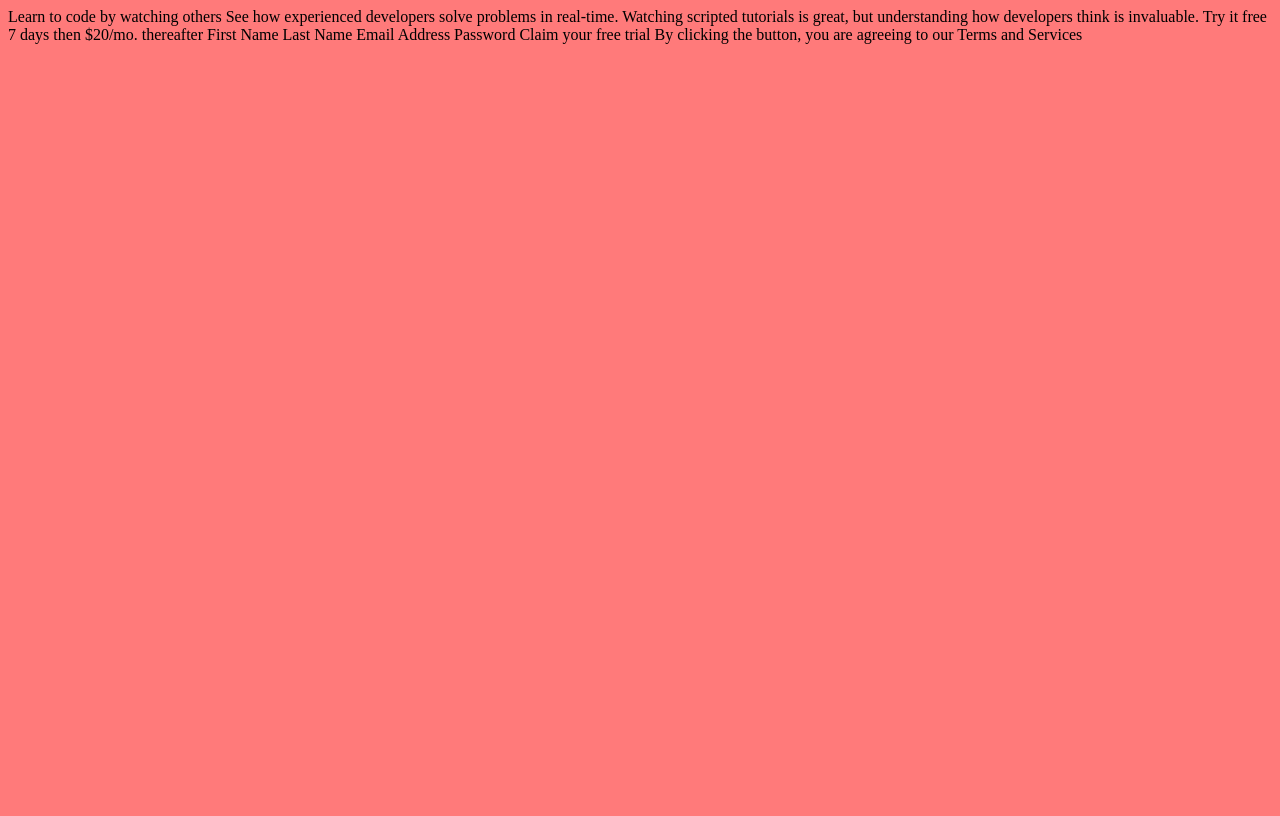
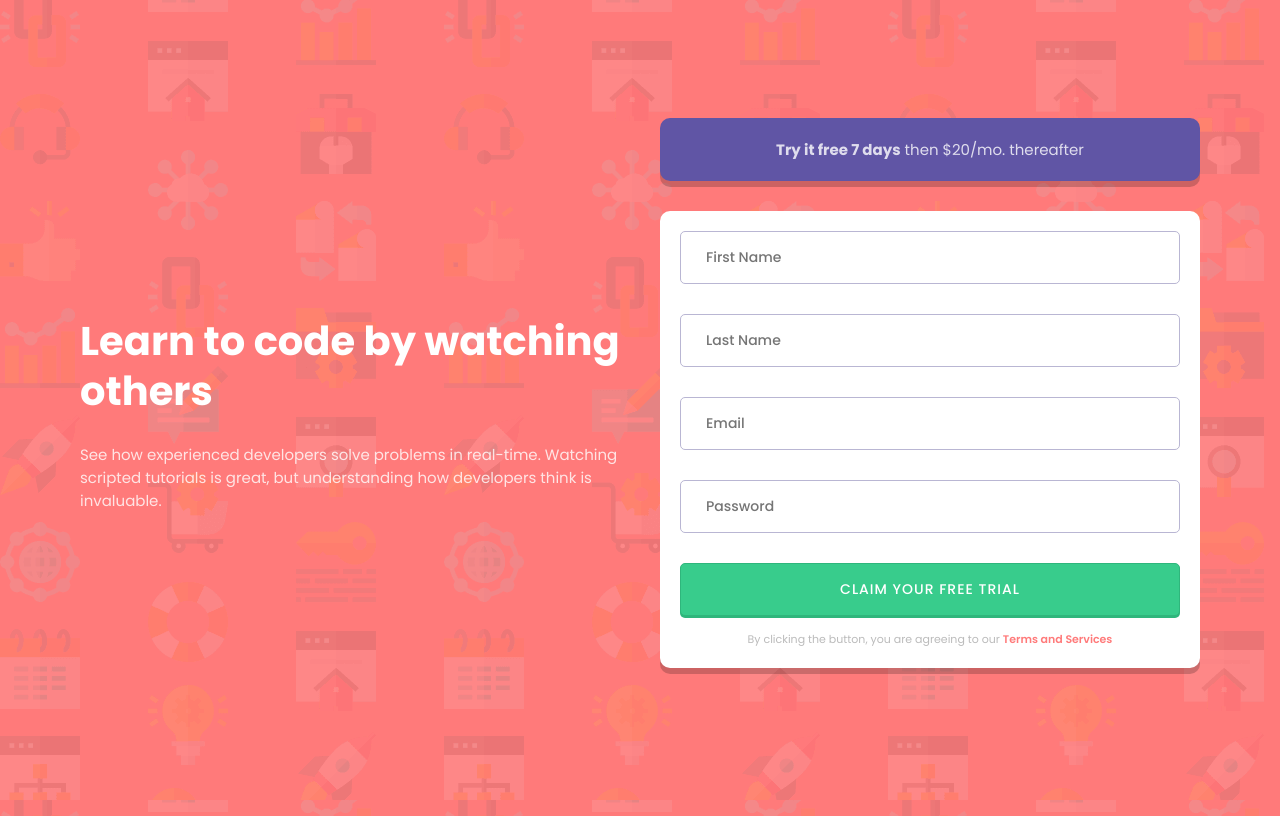
Before and after one commit to erferguson/sign-up-form, a plain HTML site: page index.html in a window 1280 px wide. Drawn offline with Linux system fonts and the light colour scheme.

Commit message:
html and css >> completed

```diff
--- a/index.html
+++ b/index.html
@@ -1,32 +1,60 @@
 <!DOCTYPE html>
 <html lang="en">
-<head>
-  <meta charset="UTF-8">
-  <meta name="viewport" content="width=device-width, initial-scale=1.0"> <!-- displays site properly based on user's device -->
+  <head>
+    <meta charset="UTF-8" />
+    <meta name="viewport" content="width=device-width, initial-scale=1.0" />
+    <!-- displays site properly based on user's device -->
 
-  <link rel="icon" type="image/png" sizes="32x32" href="./images/favicon-32x32.png">
+    <link
+      rel="icon"
+      type="image/png"
+      sizes="32x32"
+      href="./images/favicon-32x32.png"
+    />
 
-  <title>Frontend Mentor | Intro component with sign up form</title>
+    <title>Frontend Mentor | Intro component with sign up form</title>
 
-  <link rel="stylesheet" href="styles.css">
-</head>
-<body>
+    <link rel="stylesheet" href="styles.css" />
+  </head>
+  <body>
+    <div class="container">
+      <div>
+        <h1>Learn to code by watching others</h1>
+        <p>
+          See how experienced developers solve problems in real-time. Watching
+          scripted tutorials is great, but understanding how developers think is
+          invaluable.
+        </p>
+      </div>
+      <div>
+        <div class="box box-blue">
+          <p><strong>Try it free 7 days</strong> then $20/mo. thereafter</p>
+        </div>
+        <form class="box" id='form'>
+          <div class="form-control">
+            <input type="text" id="firstname" placeholder="First Name" /><small
+              >First Name cannot be empty</small>
+          </div>
+          <div class="form-control">
+            <input type="text" id="lastname" placeholder="Last Name" /><small
+              >Last Name cannot be empty</small>
+          </div>
+          <div class="form-control">
+            <input type="email" id="email" placeholder="Email" /><small
+              >Email cannot be empty</small>
+          </div>
+          <div class="form-control">
+            <input type="password" id="password" placeholder="Password" /><small
+              >Password cannot be empty</small>
+          </div>
 
-  Learn to code by watching others
-
-  See how experienced developers solve problems in real-time. Watching scripted tutorials is great,
-  but understanding how developers think is invaluable.
-
-  Try it free 7 days then $20/mo. thereafter
-
-  First Name
-  Last Name
-  Email Address
-  Password
-
-  Claim your free trial
-
-  By clicking the button, you are agreeing to our Terms and Services
-
-</body>
+          <button>Claim your free trial</button>
+          <small
+            >By clicking the button, you are agreeing to our
+            <a href>Terms and Services</a></small>
+        </form>
+      </div>
+    </div>
+    <script src="./script.js"></script>
+  </body>
 </html>
--- /dev/null
+++ b/script.js
@@ -0,0 +1,5 @@
+const form = document.getElementById('form')
+
+form.addEventListener('submit', e => {
+    e.preventDefault()
+})
--- a/styles.css
+++ b/styles.css
@@ -1,4 +1,125 @@
+@import url('https://fonts.googleapis.com/css?family=Poppins:400,500,600,700&display=swap');
+
+* {
+    box-sizing: border-box;
+}
+
 body {
     background-color: hsl(0, 100%, 74%);
+    background-image: url('./images/bg-intro-desktop.png');
+    font-family: 'Poppins', 'sans-serif';
+    color: #fff;
+}
 
+.container {
+    display: flex;
+    align-items: center;
+    justify-content: center;
+    flex-wrap: wrap;
+    max-width: 1200px;
+    min-height: 100vh;
+    margin: 0 auto;
+    padding: 20px;
 }
+
+.container > div {
+    flex: 1;
+    padding: 0 20px;
+}
+
+h1 {
+    font-size: 40px;
+    line-height: 50px;
+}
+
+p {
+    opacity: 0.8;
+    font-size: 15px;
+}
+
+.box {
+    background-color: #fff;
+    padding: 20px;
+    border-radius: 10px;
+    box-shadow: 0 6px rgba(0, 0, 0, 0.2);
+    margin-bottom: 30px;
+    text-align: center;
+}
+
+.box p {
+    margin: 0;
+}
+
+.box-blue {
+    background-color: hsl(248, 32%, 49%);
+    padding: 20px;
+}
+
+.form-control {
+    margin-bottom: 30px;
+    position: relative;
+}
+
+.form-control small {
+    text-align: right;
+    position: absolute;
+    opacity: 0;
+    bottom: -20px;
+    right: 0;
+}
+
+input {
+    display: block;
+    width: 100%;
+    padding: 15px 25px;
+    border-radius: 5px;
+    border: 1.3px solid hsl(246, 25%, 77%);
+    font-weight: 500;
+    font-size: 14px;
+    font-family: 'Poppins', 'sans-serif';
+}
+
+input:focus {
+    border: 1px solid hsl(248, 32%, 49%);
+}
+
+button {
+    background-color: hsl(154, 59%, 51%);
+    border-radius: 5px;
+    border: 1px solid hsl(154, 59%, 45%);
+    box-shadow: 0 2px hsl(154, 59%, 45%);
+    color: #fff;
+    font-family: 'Poppins', 'sans-serif';
+    font-size: 14px;
+    font-weight: 500;
+    width: 100%;
+    padding: 15px 25px;
+    display: block;
+    width: 100%;
+    cursor: pointer;
+    text-transform: uppercase;
+    letter-spacing: 1px;
+}
+
+button:focus {
+    outline: none;
+}
+
+button:active {
+    box-shadow: 0 0 hsl(154, 59%, 45%);
+    border-bottom-width: 1px;
+    transform: translateY(2px)
+}
+
+small{
+    display: block;
+    color: #bbb;
+    font-size: 11px;
+    font-weight: 500px;
+    margin-top: 15px;
+}
+small a {
+    color: hsl(0, 100%, 74%);
+    font-weight: 600;
+    text-decoration: none;
+}
```
